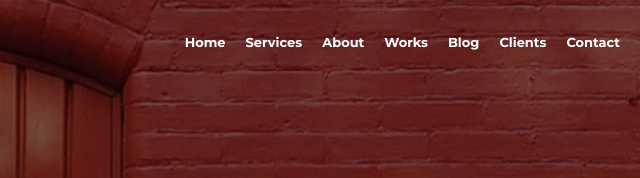
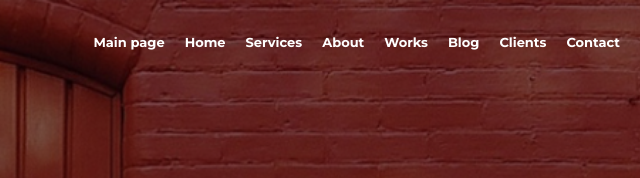
Before and after one commit to AsilbecDeveloper/stratup.github.io, a plain HTML site: page index.html in a window 1280 px wide. Shown: the top 178 px of the page, 640-1280 px from the left. Drawn offline with Linux system fonts and the light colour scheme.

Commit message:
navbar uzgardi

```diff
--- a/index.html
+++ b/index.html
@@ -18,6 +18,7 @@
                 <h3>Startup</h3>
             </div>
             <ul>
+                <li><a href="https://asilbecdev.vercel.app/">Main page</a></li>
                 <li><a href="#header">Home</a></li>
                 <li><a href="#main">Services</a></li>
                 <li><a href="#summary">About</a></li>
```
